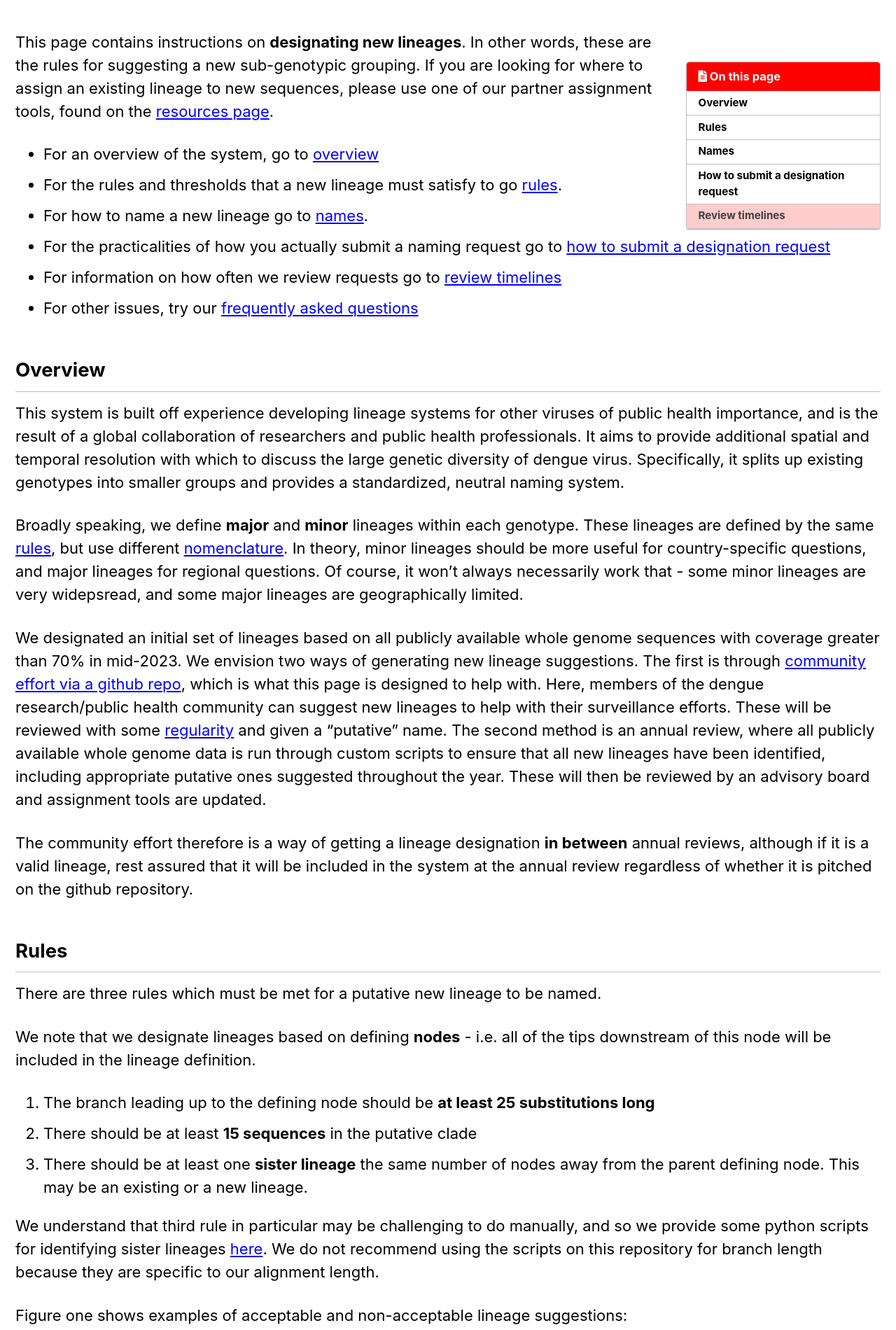
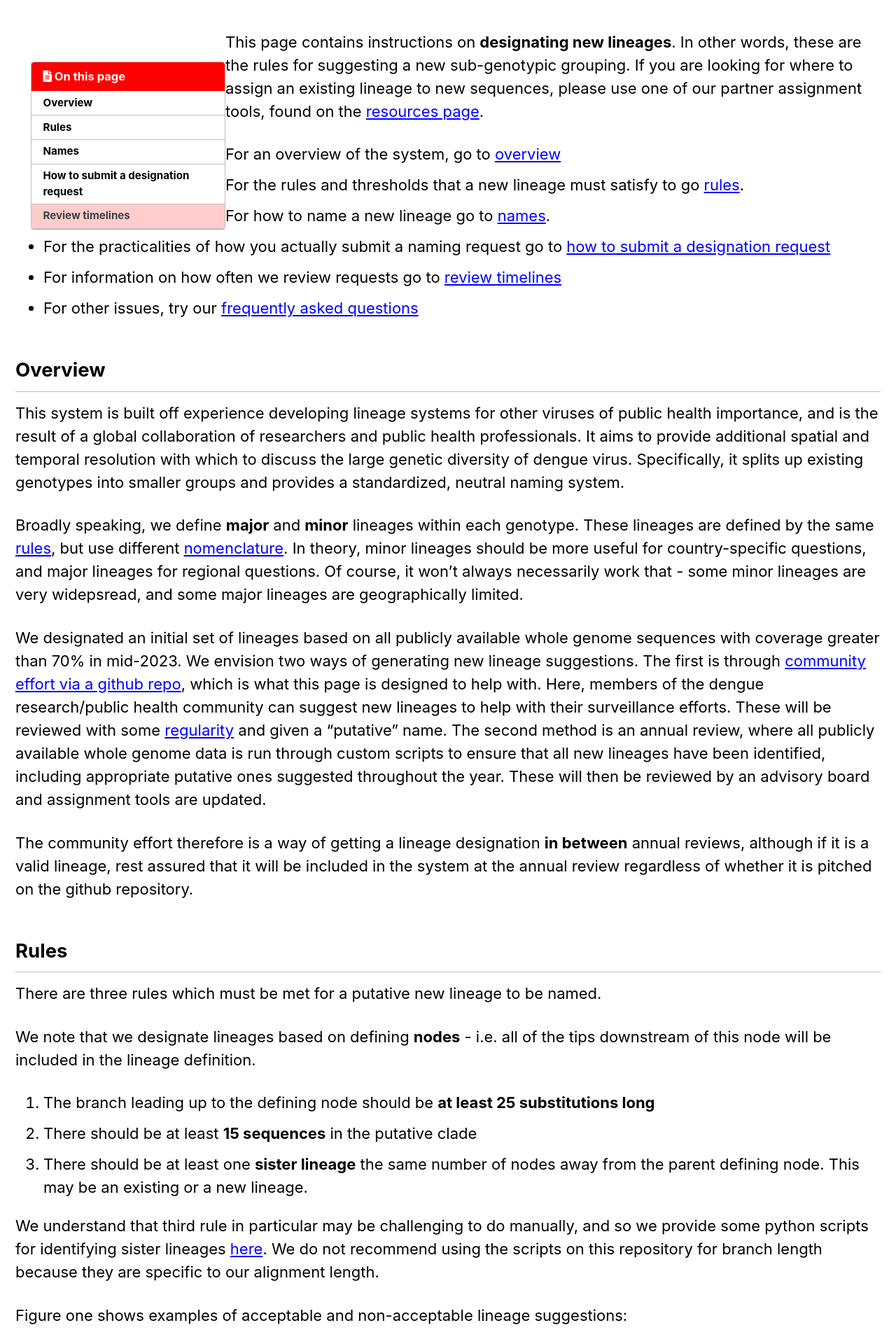
Before and after one commit to DENV-lineages/denv-lineages.github.io, a Jekyll site: the page built from _pages/rules.md, in a window 1280 px wide. Shown: the part 393-2293 px from the top of the page at 70% size. Built offline with Jekyll 4.4.1, drawn with Linux system fonts in a browser that asks for light colours; cached includes are drawn as plain includes.

Commit message:
changing splash

```diff
--- a/_layouts/splash.html
+++ b/_layouts/splash.html
@@ -17,7 +17,7 @@
 
     <section class="page__content" itemprop="text">
       {% if page.toc %}
-      <aside class="sidebar__right {% if page.toc_sticky %}sticky{% endif %}">
+      <aside class="sidebar__left {% if page.toc_sticky %}sticky{% endif %}">
         <nav class="toc">
           <header><h4 class="nav__title"><i class="fas fa-{{ page.toc_icon | default: 'file-alt' }}"></i> {{ page.toc_label | default: site.data.ui-text[site.locale].toc_label | default: "On this page" }}</h4></header>
           {% include toc.html sanitize=true html=content h_min=1 h_max=6 class="toc__menu" skip_no_ids=true %}
```
